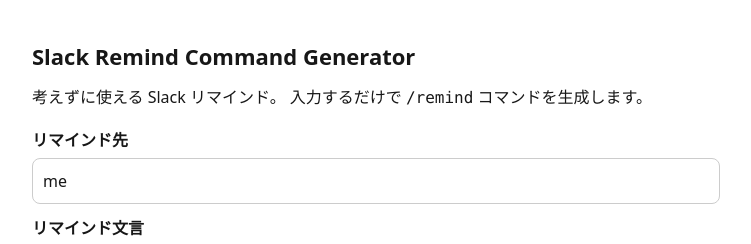
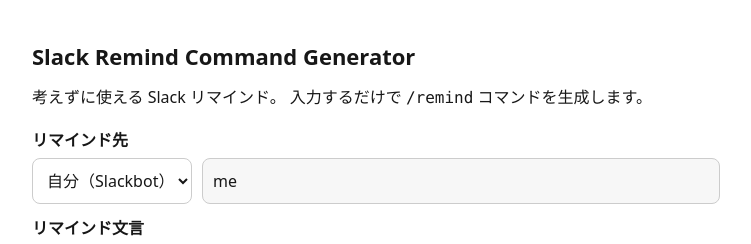
Before and after one commit to smbkrysk14/slack-remind-gen, a Next.js app: page / in a window 1280 px wide. Shown: the top 244 px of the page, without its empty margins (264-1015 px from the left). Built offline with nearby package versions, Linux system fonts and the light colour scheme; no server answers.

Commit message:
feat: split remind destination into type + name

```diff
--- a/app/page.tsx
+++ b/app/page.tsx
@@ -2,8 +2,6 @@
 
 import { useEffect, useMemo, useRef, useState } from "react";
 import { gaEvent } from "@/app/lib/gtag";
-
-
 
 type Mode = "today" | "tomorrow" | "everyDay" | "everyWeek" | "inDays";
 
@@ -24,7 +22,6 @@
 }
 
 export default function Page() {
-  const [destination, setDestination] = useState("me");
   const [text, setText] = useState("");
   const [mode, setMode] = useState<Mode>("tomorrow");
 
@@ -33,6 +30,26 @@
   const [days, setDays] = useState(3);
 
   const [copied, setCopied] = useState(false);
+
+  type DestinationType = "me" | "channel" | "user";
+
+  const [destinationType, setDestinationType] = useState<DestinationType>("me");
+  const [channelName, setChannelName] = useState(""); // 例: general
+  const [userName, setUserName] = useState("");       // 例: yamada
+
+  const destination = useMemo(() => {
+    if (destinationType === "me") return "me";
+    if (destinationType === "channel") {
+      const v = channelName.trim().replace(/^#/, "");
+      return v ? `#${v}` : "";
+    }
+    if (destinationType === "user") {
+      const v = userName.trim().replace(/^@/, "");
+      return v ? `@${v}` : "";
+    }
+    return "me";
+  }, [destinationType, channelName, userName]);
+
 
   const condition = useMemo(() => {
     if (!isValidTime24h(time)) return null;
@@ -58,6 +75,7 @@
     const trimmed = text.trim();
     if (!trimmed) return "";
     if (!condition) return "";
+    if (!destination) return "";
     // ダブルクォートはエスケープ（簡易）
     return `/remind ${destination} ${trimmed} ${condition}`;
   }, [text, condition, destination]);
@@ -67,10 +85,8 @@
 async function onCopy() {
   if (!canGenerate) return;
 
-  gaEvent("copy_command", {
-    mode,
-    destination_type: getDestinationType(destination),
-  });
+  gaEvent("copy_command", { mode, destination_type: destinationType });
+
 
   try {
     await navigator.clipboard.writeText(command);
@@ -78,15 +94,18 @@
     setTimeout(() => setCopied(false), 1200);
   } catch (e) {
     gaEvent("copy_command_failed", {
-  mode,
-  destination_type: getDestinationType(destination),
-});
+      mode,
+      destination_type: destinationType,
+    });
   }
 }
 
 function onClear() {
   gaEvent("clear_form");
 
+  setDestinationType("me");
+  setChannelName("");
+  setUserName("");
   setText("");
   setMode("tomorrow");
   setTime("09:00");
@@ -95,26 +114,19 @@
   setCopied(false);
 }
 
-function getDestinationType(dest: string) {
-  if (dest === "me") return "me";
-  if (dest.startsWith("#")) return "channel";
-  if (dest.startsWith("@")) return "user";
-  return "other";
-}
-
 const prevCanGenerate = useRef(false);
 
 useEffect(() => {
   if (!prevCanGenerate.current && canGenerate) {
     gaEvent("command_ready", {
       mode,
-      destination_type: getDestinationType(destination),
+      destination_type: destinationType,
       has_multiline: text.includes("\n"),
       message_length: text.trim().length,
     });
   }
   prevCanGenerate.current = canGenerate;
-}, [canGenerate, mode, destination, text]);
+}, [canGenerate, mode, destinationType, destination, text]);
 
   return (
     <main style={{ maxWidth: 720, margin: "40px auto", padding: "0 16px", fontFamily: "system-ui" }}>
@@ -127,13 +139,46 @@
       <section style={{ display: "grid", gap: 12, marginTop: 18 }}>
         <label style={{ display: "grid", gap: 6 }}>
           <span style={{ fontWeight: 600 }}>リマインド先</span>
-          <input
-            value={destination}
-            onChange={(e) => setDestination(e.target.value)}
-            placeholder="me / #general / @username"
-            style={{ padding: 10, border: "1px solid #ccc", borderRadius: 8 }}
-          />
+
+          <div style={{ display: "grid", gridTemplateColumns: "160px 1fr", gap: 10 }}>
+            <select
+              value={destinationType}
+              onChange={(e) => {
+                const next = e.target.value as DestinationType;
+                gaEvent("change_destination_type", { from: destinationType, to: next });
+                setDestinationType(next);
+              }}
+              style={{ padding: 10, border: "1px solid #ccc", borderRadius: 8 }}
+            >
+              <option value="me">自分（Slackbot）</option>
+              <option value="channel">チャンネル</option>
+              <option value="user">ユーザー</option>
+            </select>
+
+            {destinationType === "me" ? (
+              <input
+                value="me"
+                readOnly
+                style={{ padding: 10, border: "1px solid #ccc", borderRadius: 8, background: "#f7f7f7" }}
+              />
+            ) : destinationType === "channel" ? (
+              <input
+                value={channelName}
+                onChange={(e) => setChannelName(e.target.value)}
+                placeholder="例: general（#は不要）"
+                style={{ padding: 10, border: "1px solid #ccc", borderRadius: 8 }}
+              />
+            ) : (
+              <input
+                value={userName}
+                onChange={(e) => setUserName(e.target.value)}
+                placeholder="例: yamada（@は不要）"
+                style={{ padding: 10, border: "1px solid #ccc", borderRadius: 8 }}
+              />
+            )}
+          </div>
         </label>
+
 
         <label style={{ display: "grid", gap: 6 }}>
           <span style={{ fontWeight: 600 }}>リマインド文言</span>
```
